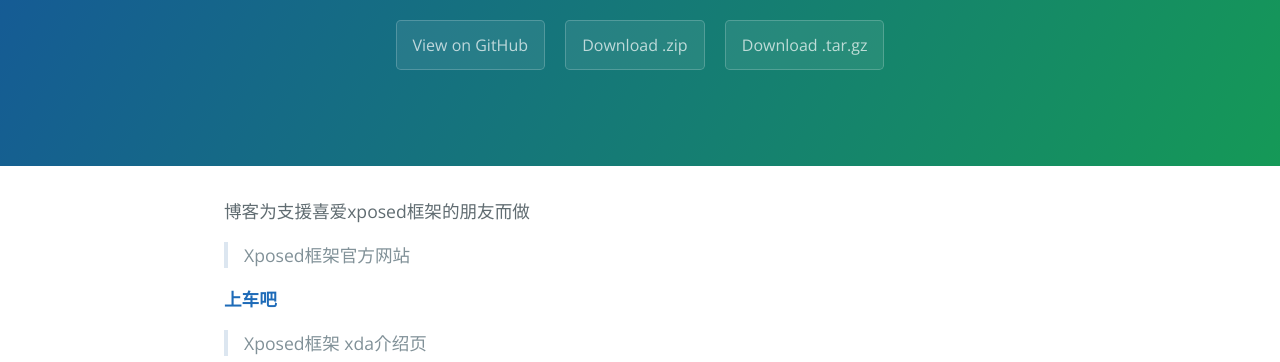
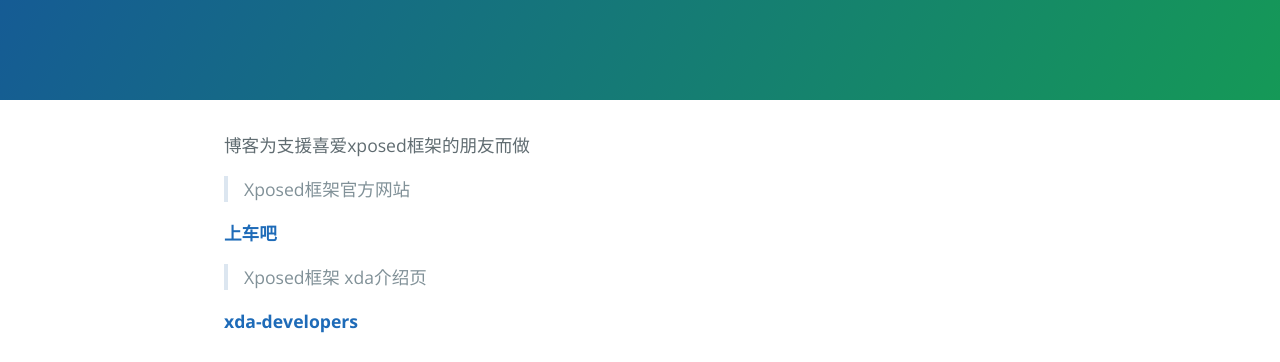
Before and after one commit to XueKirby/doubleha.github.io, a plain HTML site: page index.html in a window 1280 px wide. Shown: the part 170-532 px from the top of the page. Drawn offline with nearby package versions, Linux system fonts and the light colour scheme.

Commit message:
Update index.html

```diff
--- a/index.html
+++ b/index.html
@@ -13,10 +13,7 @@
     <section class="page-header">
       <h1 class="project-name">二哈的博客</h1>
       <h2 class="project-tagline"></h2>
-      <a href="https://github.com/67au/xposed.67au.github.io" class="btn">View on GitHub</a>
-      <a href="https://github.com/67au/xposed.67au.github.io/zipball/master" class="btn">Download .zip</a>
-      <a href="https://github.com/67au/xposed.67au.github.io/tarball/master" class="btn">Download .tar.gz</a>
-    </section>
+      </section>
 
     <section class="main-content">
       <p>博客为支援喜爱xposed框架的朋友而做</p>
```
